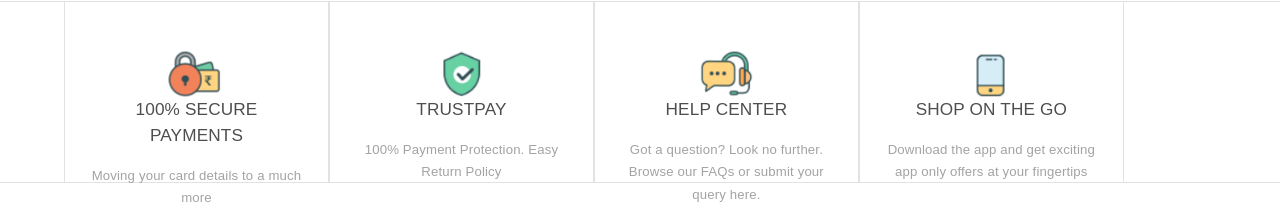
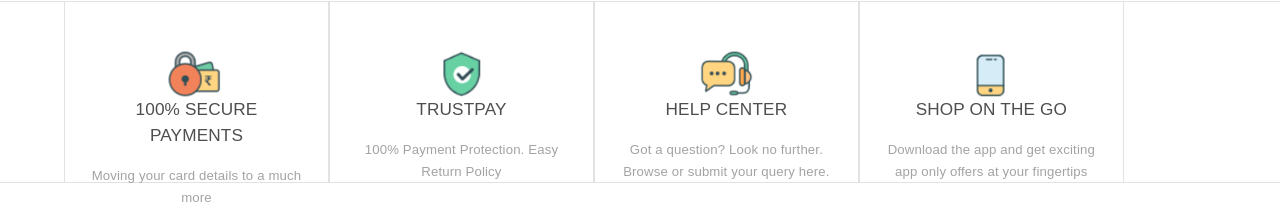
Before and after one commit to Satya12325/snapdeal_clone, a React (Create React App) app: page /address in a window 1280 px wide. Shown: the part 727-940 px from the top of the page. Built offline with nearby package versions, Linux system fonts and the light colour scheme.

Commit message:
Minor change in footer

```diff
--- a/src/Components/Footer/Footer.jsx
+++ b/src/Components/Footer/Footer.jsx
@@ -36,7 +36,7 @@ export const Footer = () => {
           <p className={styles.insideflexfonthead}>HELP CENTER</p>
           <p className={styles.insideflexfontbody}>
             Got a question? Look no further. <br />
-            Browse our FAQs or submit your query here.
+            Browse or submit your query here.
           </p>
         </div>
         <div className={styles.insideflex}>
```
Also changed, not shown: 1 other file (tests, documents, lock files or other folders).
